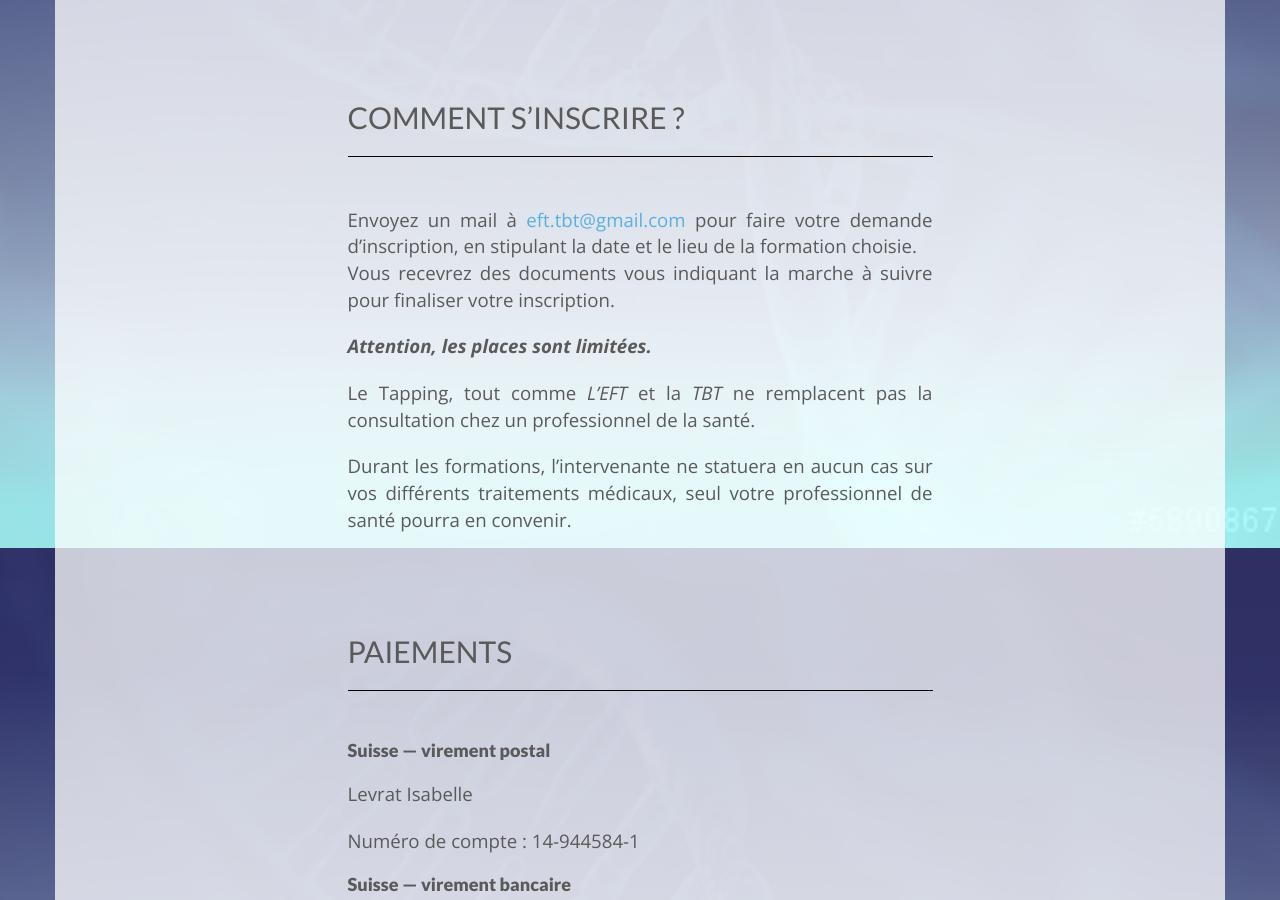
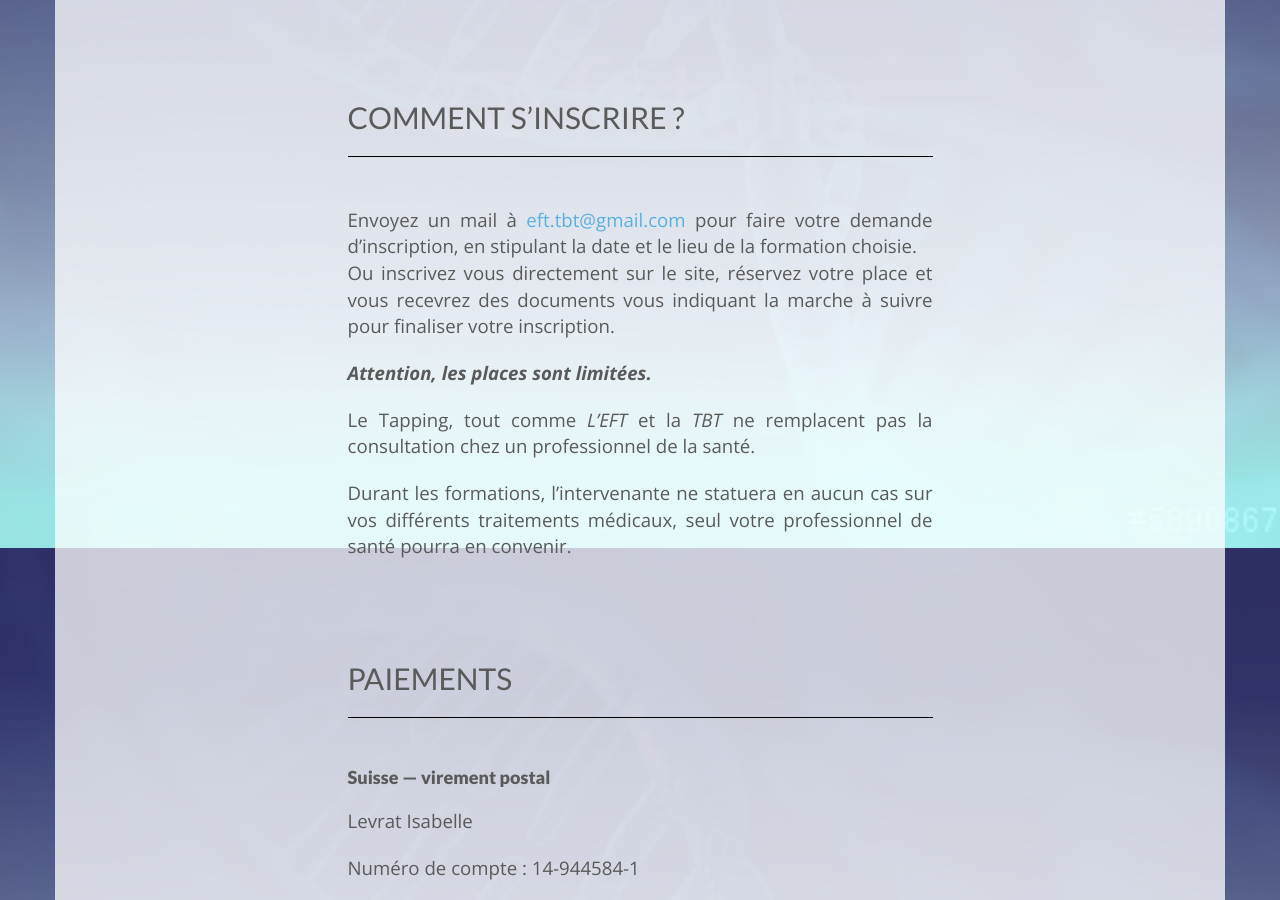
Before and after one commit to efttbthub/eft-tbt-v2, a Jekyll site: the page built from 090-dates.md, in a window 1280 px wide and 900 px high, scrolled down 1252 px. Built offline with Jekyll 4.4.1, drawn with Linux system fonts in a browser that asks for light colours; nearby versions of some CDN libraries; library files that are not in the unit come from our copies; comment, search, counter and statistics services are not loaded.

Commit message:
inscriptions

```diff
--- a/090-dates.md
+++ b/090-dates.md
@@ -33,7 +33,7 @@ Samedi  décembre 2017 - Prix : 150.-CHF
 ## Comment s’inscrire ?
 
 Envoyez un mail à <eft.tbt@gmail.com> pour faire votre demande d’inscription, en stipulant la date et le lieu de la formation choisie.
-Vous recevrez des documents vous indiquant la marche à suivre pour finaliser votre inscription.
+Ou inscrivez vous directement sur le site, réservez votre place et vous recevrez des documents vous indiquant la marche à suivre pour finaliser votre inscription.
 
 ***Attention, les places sont limitées.***
 
```
